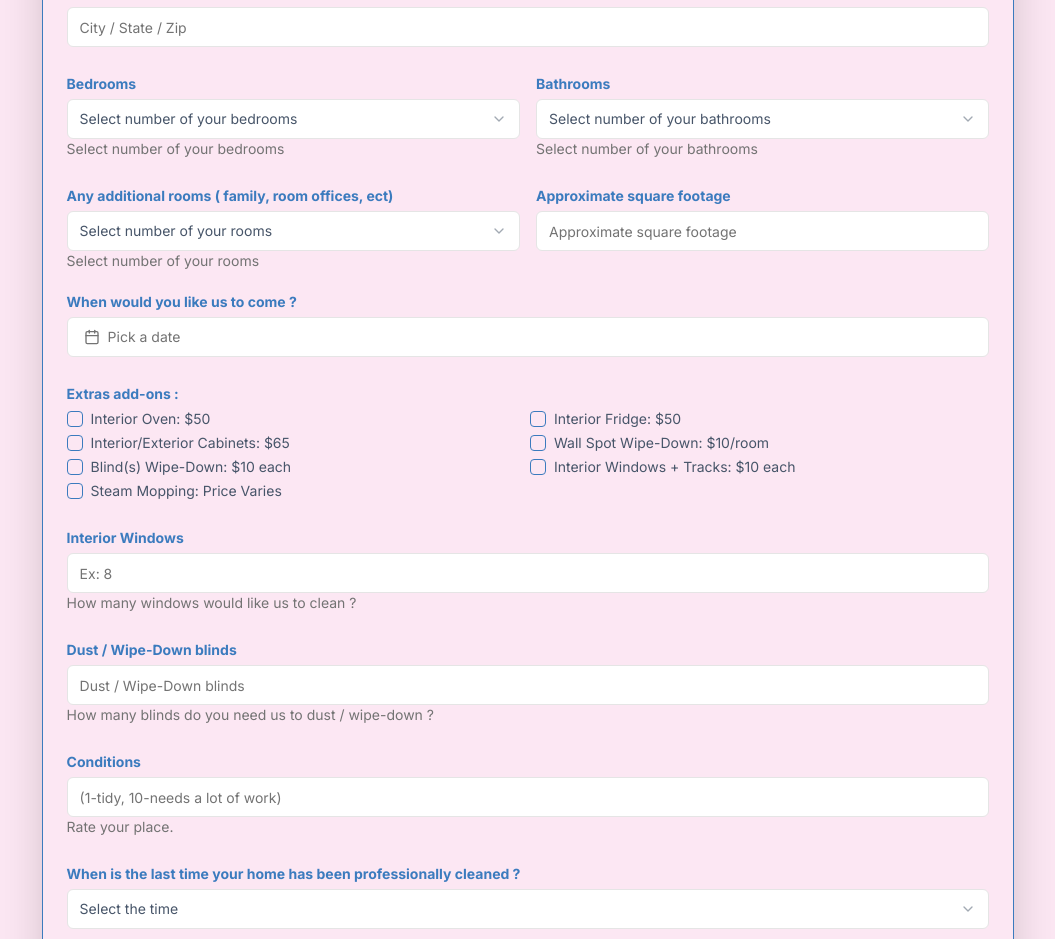
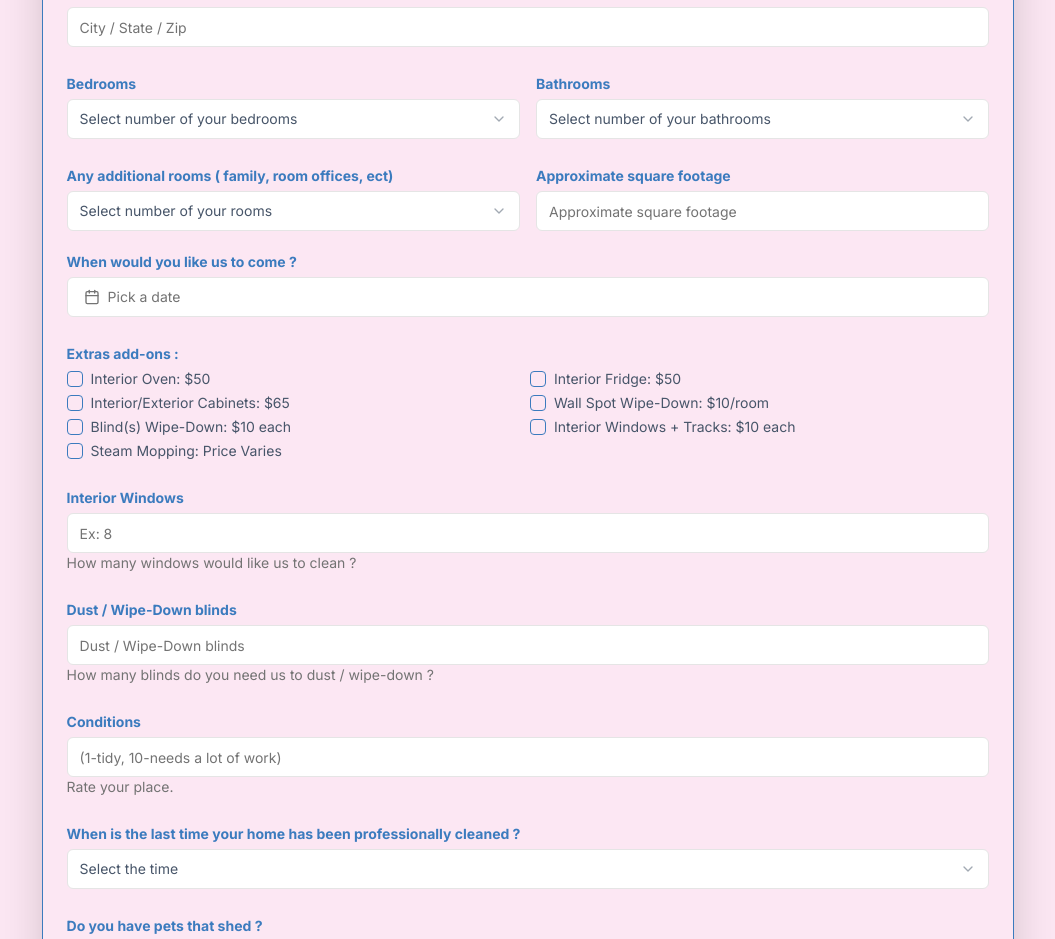
Before and after one commit to yassinechmarekh/bestportlandcleaners, a React (Vite) app: page /make-an-appointement in a window 1280 px wide. Shown: the part 1000-1939 px from the top of the page, without its empty margins (112-1167 px from the left). Built offline with nearby package versions, Linux system fonts and the light colour scheme; a web font is replaced by a local one.

Commit message:
add responsive to the descrription forms

```diff
--- a/src/components/AppointementForm.jsx
+++ b/src/components/AppointementForm.jsx
@@ -114,6 +114,9 @@ export default function AppointementForm() {
                   placeholder="Select your preferable type"
                   items={serviceTypes}
                 />
+                <FormDescription className={"xs:hidden"}>
+                  Select your preferable type
+                </FormDescription>
               </div>
               <div className={"w-full lg:w-1/2"}>
                 <MySelect
@@ -121,6 +124,7 @@ export default function AppointementForm() {
                   placeholder="Select your preferable time"
                   items={times}
                 />
+                <FormDescription className={"xs:hidden"}>Select your preferable time</FormDescription>
               </div>
             </div>
             <div>
@@ -147,7 +151,7 @@ export default function AppointementForm() {
                   placeholder="Select number of your bedrooms"
                   items={bedrooms}
                 />
-                <FormDescription>
+                <FormDescription className={"xs:hidden"}>
                   Select number of your bedrooms
                 </FormDescription>
               </div>
@@ -157,7 +161,7 @@ export default function AppointementForm() {
                   placeholder="Select number of your bathrooms"
                   items={bathrooms}
                 />
-                <FormDescription>
+                <FormDescription className={"xs:hidden"}>
                   Select number of your bathrooms
                 </FormDescription>
               </div>
@@ -169,7 +173,7 @@ export default function AppointementForm() {
                   placeholder="Select number of your rooms"
                   items={rooms}
                 />
-                <FormDescription>Select number of your rooms</FormDescription>
+                <FormDescription className={"xs:hidden"}>Select number of your rooms</FormDescription>
               </div>
               <div className={"w-full lg:w-1/2"}>
                 <MyInput
```
